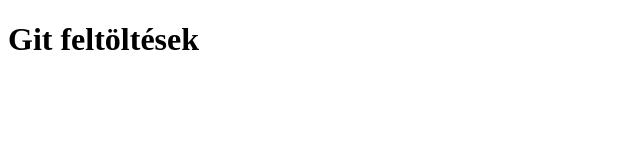
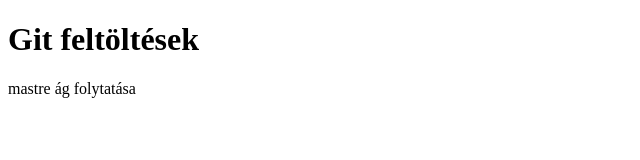
Before and after one commit to SzaboDanielCkik/Ckik11Kozos, a plain HTML site: page index.html in a window 1280 px wide. Shown: the whole page, without its empty margins (0-640 px from the left). Drawn offline with Linux system fonts and the light colour scheme.

Commit message:
master folytatása1

```diff
--- a/index.html
+++ b/index.html
@@ -8,5 +8,6 @@
 </head>
 <body>
     <h1>Git feltöltések</h1>
+    <p>mastre ág folytatása</p>
 </body>
 </html>
```
